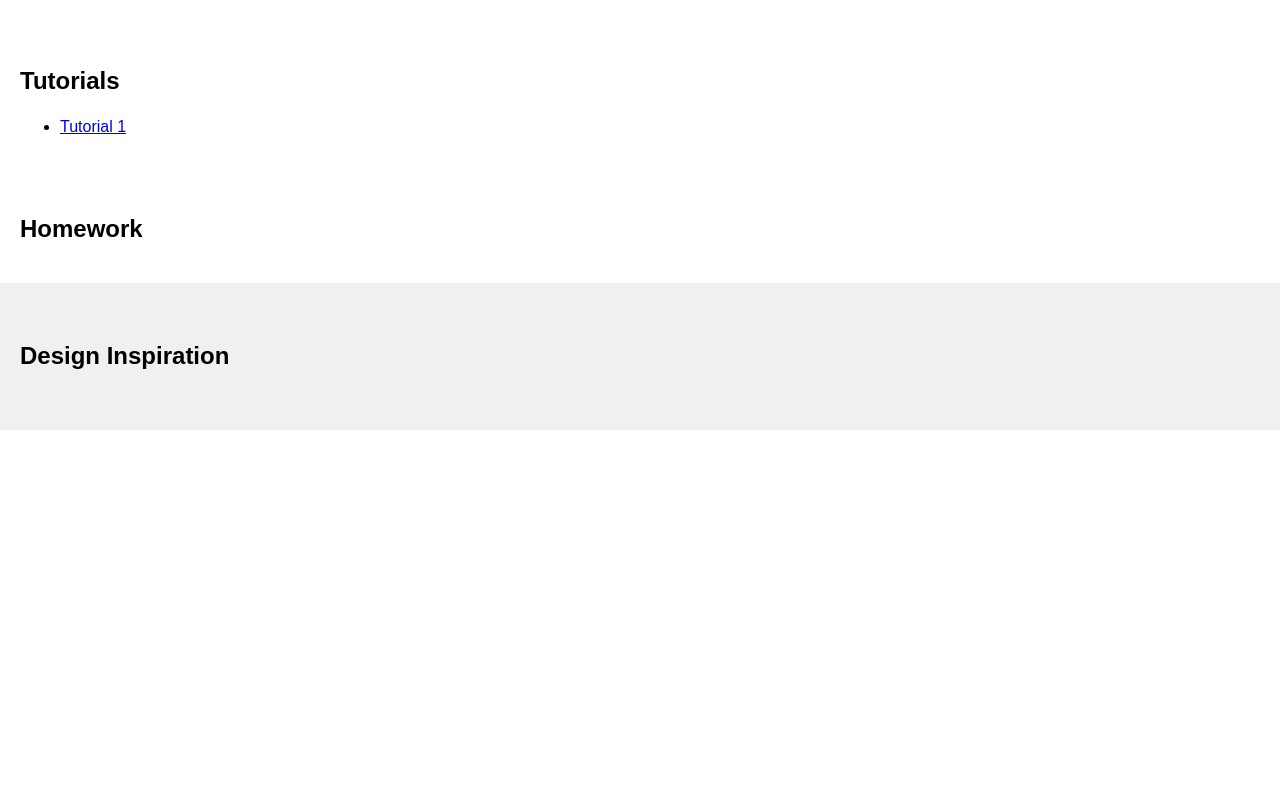
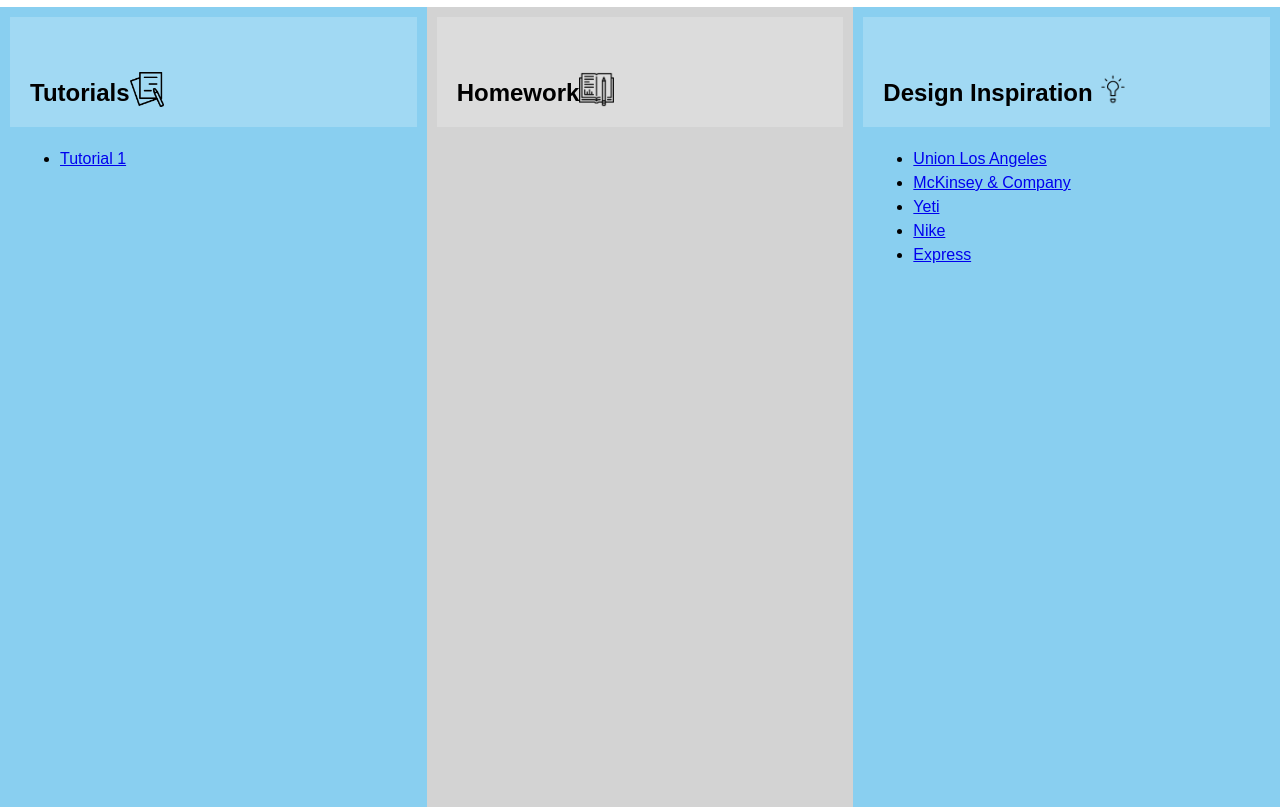
Before and after one commit to EcastNU/CS130, a plain HTML site: page index.html in a window 1280 px wide. Shown: the part 93-900 px from the top of the page. Before the commit the page ends 800 px from the top, so only its background shows below. Drawn offline with Linux system fonts and the light colour scheme; a web font is replaced by a local one.

Commit message:
Tuorial 1 Link

```diff
--- a/index.html
+++ b/index.html
@@ -13,7 +13,10 @@
        </header>
        <main>
             <section id="tutorials">
-                <h2>Tutorials</h2>
+                <h2>Tutorials
+                    <img src="Images/img_243810.png"/>
+                </h2>
+
                 <ul>
                     <li>
                         <a href="Tutorials/tutorial01/index.html">Tutorial 1</a>
@@ -23,17 +26,40 @@
                 </ul>
             </section>
             <section id="homework">
-                <h2>Homework</h2>
+                <h2>Homework
+                    <img src="Images/homework-icon-25.png"/>
+                </h2>
                 <!--
                     Links to your Homework assignments go here.
                     When you submit a new HW assignment, add a link to it here (if applicable)
                 -->
             </section>
             <section id="inspiration">
-                <h2>Design Inspiration</h2>
-                <!--
-                    Links to 5-10 websites that inspire you
-                -->
+                <h2>Design Inspiration
+                    <img src="Images/inspire-icon-5.png"/>
+                </h2>
+                <ul>
+                    <li>
+                        <a href="https://store.unionlosangeles.com/pages/future-is-now.html">Union Los Angeles
+                        </a>
+                    </li>
+                    <li>
+                        <a href="https://www.mckinsey.com/about-us/new-at-mckinsey-blog/mckinsey-partners-with-stripe-alphabet-shopify-and-meta-on-$925-million-carbon-removal-commitment.html">McKinsey & Company
+                        </a>
+                    </li>
+                    <li>
+                        <a href="https://www.yeti.com/drinkware.html">Yeti
+                        </a>
+                    </li>
+                    <li>
+                        <a href="https://www.nike.com/w/mens-lifestyle-shoes-13jrmznik1zy7ok.html">Nike
+                        </a>
+                    </li>
+                    <li>
+                        <a href="https://www.express.com/mens-clothing?M_HEADER_MENSCLOTHING.html">Express
+                        </a>
+                    </li>
+                </ul>
             </section>
         </main>
    </body>
--- a/style.css
+++ b/style.css
@@ -1,21 +1,66 @@
-/* You're welcome to change any of this! */
+@import url('https://fonts.googleapis.com/css2?family=Barlow+Condensed:wght@100&display=swap');
+
 * {
     box-sizing: border-box;
 }
-
 body {
     margin: 0px;
-    font-family: Arial, sans-serif;
+    font-family: 'Barlow Condensed', sans-serif;
 }
 header, section {
-    padding: 20px;
+    padding: 10px;
 }
 p, li {
     line-height: 1.5em;
+    margin: 0px 10px;
 }
 
+main {
+    display: grid;
+    grid-template-columns: 1fr 1fr 1fr;
+}
+#tutorials {
+    background-color: #89CFF0;
+}
+#homework {
+    background-color: #D3D3D3;
+}
 #inspiration {
-    background-color: #F0F0F0;
-    padding-top: 40px;
-    padding-bottom: 40px;
+    background-color: #89CFF0;
 }
+img {
+    max-width: 50%;
+    max-height: 50%;
+   }
+
+section {
+    min-height: 100vh;
+}
+
+h2 {
+    margin: 0px;
+    height: 110px;
+    background: rgba(255, 255, 255, 0.2);
+    display: flex;
+    align-items: flex-end;
+    padding: 20px;
+    margin-bottom: 20px;
+}
+.fa-solid {
+    font-size: 40px;
+    margin-left: 10px;
+}
+
+@media screen and (max-width: 1000px){
+    main {
+        grid-template-columns: 1fr;
+    }
+    section {
+        height: auto;
+        min-height: 40vh;
+    }
+
+    h2 {
+        background: none;
+    }
+}
```
Also changed, not shown: Images/homework-icon-25.png (added), Images/img_243810.png (added), Images/inspire-icon-5.png (added), 2 other files.
